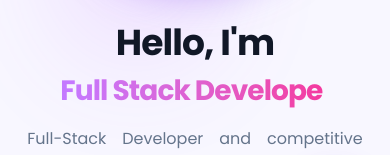
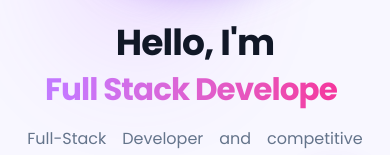
Before and after one commit to singhvivek76/Portfolio, a React (Vite) app: page / in a window 390 px wide. Shown: the part 580-735 px from the top of the page. Built offline with nearby package versions, Linux system fonts and the light colour scheme.

Commit message:
update hero section

```diff
--- a/src/components/Hero/Hero.jsx
+++ b/src/components/Hero/Hero.jsx
@@ -60,7 +60,7 @@ const Hero = () => {
             <span className='text-[var(--color-text)] sm:text-4xl md:text-5xl'>
               Hello, I'm
             </span> <br />
-            <span className='bg-linear-to-r text-bold text-[28px] md:text-[35px] lg:text-[45px] from-purple-400 to-pink-500 bg-clip-text text-transparent inline-block min-w-70 sm:min-w-40 lg:min-w-200'>
+            <span className='bg-linear-to-r text-bold text-[31px] md:text-[38px] lg:text-[45px] from-purple-400 to-pink-500 bg-clip-text text-transparent inline-block min-w-70 sm:min-w-40 lg:min-w-200'>
               {displayText}
               <span className='animate-pulse'>|</span>
             </span>
```
